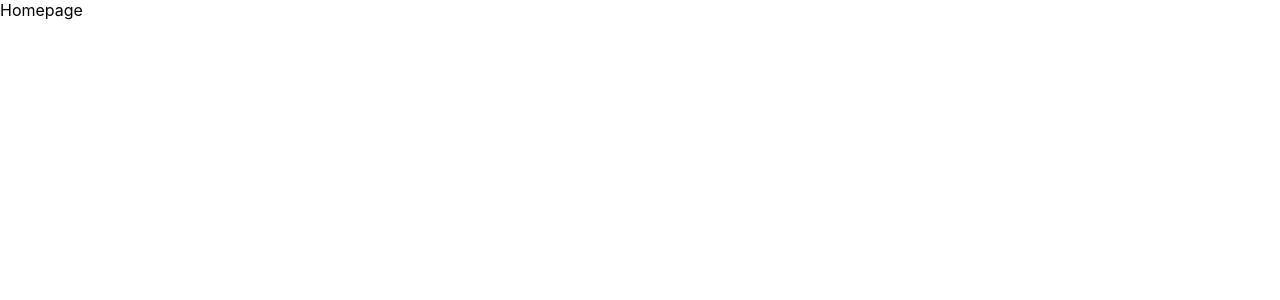
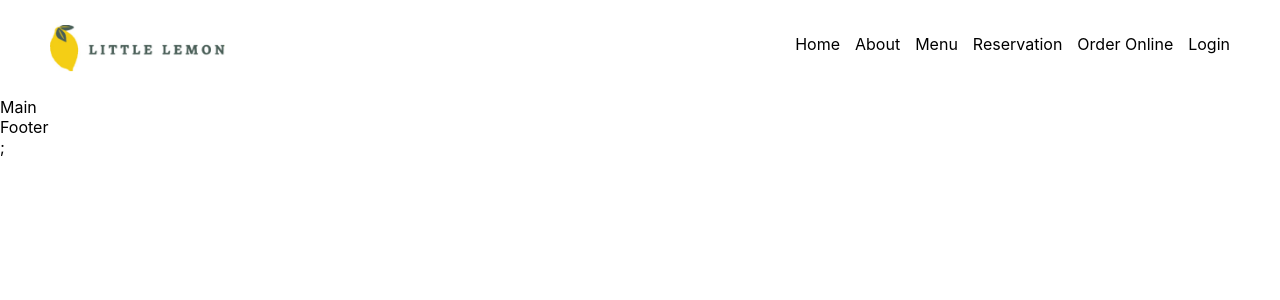
Before and after one commit to Richmelody/coursera-capstone-project, a React (Create React App) app in the folder my-app/: page / in a window 1280 px wide. Shown: the top 300 px of the page. Built offline with nearby package versions, Linux system fonts and the light colour scheme.

Commit message:
added some files

```diff
--- a/my-app/src/App.js
+++ b/my-app/src/App.js
@@ -1,7 +1,21 @@
 import "./App.css";
+import React from "react";
+import Header from "./Header";
+// import Nav from "./Nav";
+import Main from "./Main";
+import Footer from "./Footer";
+
+
+
 
 function App() {
-  return <>Homepage</>;
-}
+  return <>
+  <Header />
+  {/* <Nav />  */}
+  <Main />
+  <Footer />
+  ;
+</>
+  }
 
 export default App;
--- /dev/null
+++ b/my-app/src/Footer.js
@@ -0,0 +1,9 @@
+import React from 'react'
+
+const Footer = () => {
+  return (
+    <div>Footer</div>
+  )
+}
+
+export default Footer
--- /dev/null
+++ b/my-app/src/Header.css
@@ -0,0 +1,13 @@
+/* Header.css */
+.header {
+    display: flex;
+    justify-content: space-between;
+    align-items: center;
+    padding: 25px; /* Adjust padding as needed */
+  }
+
+  .header-image-left {
+    /* Add any styles for your image as needed */
+    max-width: 175px; /* Adjust the max-width as needed */
+    margin-left: 25px; /* Adjust margin as needed */
+  }
--- /dev/null
+++ b/my-app/src/Header.js
@@ -0,0 +1,15 @@
+import React from 'react';
+import './Header.css'; // Import the CSS file
+import Nav from './Nav'; // Import the Nav component
+import logo from './assets/Rectangle 7.png'; // Import the logo image
+
+const Header = () => {
+  return (
+    <header className="header">
+      <img src={logo} alt="little lemon" className="header-image-left" />
+      <Nav />
+    </header>
+  );
+};
+
+export default Header;
--- /dev/null
+++ b/my-app/src/Main.js
@@ -0,0 +1,9 @@
+import React from 'react'
+
+const Main = () => {
+  return (
+    <div>Main</div>
+  )
+}
+
+export default Main
--- /dev/null
+++ b/my-app/src/Nav.css
@@ -0,0 +1,34 @@
+
+.navigation {
+    text-align: right;
+    margin-top: -10px;
+    margin-right: 25px;
+  }
+
+  .navigation ul {
+    list-style: none;
+    margin: 0;
+    padding: 0;
+  }
+
+  .navigation li {
+    display: inline-block;
+    margin-left: 15px;
+  }
+
+  .navigation a {
+    text-decoration: none;
+    color: black;
+    position: relative;
+  }
+
+  .navigation a:hover::after {
+    content: '';
+    display: block;
+    position: absolute;
+    bottom: -4px;
+    left: 0;
+    width: 100%;
+    height: 2px;
+    background-color: black;
+  }
--- /dev/null
+++ b/my-app/src/Nav.js
@@ -0,0 +1,19 @@
+import React from 'react';
+import './Nav.css'; // Import the CSS file
+
+const Nav = () => {
+  return (
+    <nav className="navigation">
+      <ul>
+        <li><a href="#home">Home</a></li>
+        <li><a href="#about">About</a></li>
+        <li><a href="#menu">Menu</a></li>
+        <li><a href="#reservation">Reservation</a></li>
+        <li><a href="#order-online">Order Online</a></li>
+        <li><a href="#login">Login</a></li>
+      </ul>
+    </nav>
+  );
+};
+
+export default Nav;
```
Also changed, not shown: my-app/src/assets/Rectangle 7.png (added).
